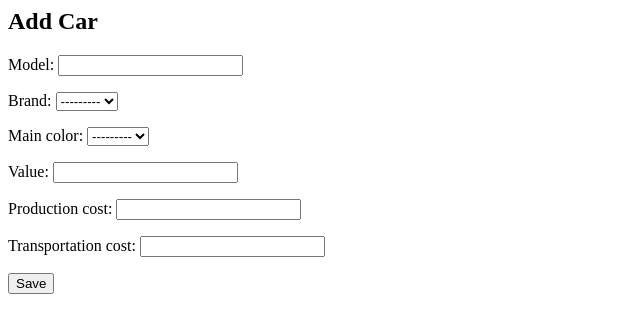
After one commit to vitortamberlini/foxbox-project, a Django app: page /cars/add/ in a window 1280 px wide. The commit adds this page. Shown: the top 333 px of the page, without its empty margins (0-640 px from the left). Run offline with Django 4.2, Linux system fonts and the light colour scheme.

Commit message:
[WIP] Add Car page

```diff
--- /dev/null
+++ b/cars/forms.py
@@ -0,0 +1,33 @@
+from django import forms
+from cars.models import Car
+
+
+class CarForm(forms.ModelForm):
+    class Meta:
+        model = Car
+        fields = [
+            "model",
+            "brand",
+            "main_color",
+            "value",
+            "production_cost",
+            "transportation_cost",
+        ]
+
+    def clean_value(self):
+        value = self.cleaned_data.get("value")
+        if value < 0:
+            raise forms.ValidationError("Value can't be negative.")
+        return value
+
+    def clean_production_cost(self):
+        production_cost = self.cleaned_data.get("production_cost")
+        if production_cost < 0:
+            raise forms.ValidationError("Production cost can't be negative.")
+        return production_cost
+
+    def clean_transportation_cost(self):
+        transportation_cost = self.cleaned_data.get("transportation_cost")
+        if transportation_cost < 0:
+            raise forms.ValidationError("Transportation cost can't be negative.")
+        return transportation_cost
--- a/cars/models.py
+++ b/cars/models.py
@@ -3,20 +3,20 @@ from django.db import models
 from core.models import BaseModel
 
 
+class BrandChoices(models.TextChoices):
+    BMW = "bmw", "BMW"
+    FORD = "ford", "Ford"
+
+
+class ColorChoices(models.TextChoices):
+    RED = "red", "Red"
+    BLUE = "blue", "Blue"
+
+
 class Car(BaseModel):
-    BRAND_CHOICES = [
-        ("bmw", "BMW"),
-        ("ford", "Ford"),
-    ]
-
-    COLOR_CHOICES = [
-        ("red", "Red"),
-        ("blue", "Blue"),
-    ]
-
     model = models.CharField(max_length=200)
-    brand = models.CharField(max_length=50, choices=BRAND_CHOICES)
-    main_color = models.CharField(max_length=50, choices=COLOR_CHOICES)
+    brand = models.CharField(max_length=50, choices=BrandChoices.choices)
+    main_color = models.CharField(max_length=50, choices=ColorChoices.choices)
     value = models.IntegerField()
     production_cost = models.IntegerField()
     transportation_cost = models.IntegerField()
--- a/cars/urls.py
+++ b/cars/urls.py
@@ -1,8 +1,10 @@
 from django.urls import path
-from cars.views import CarListView
+
+from cars.views import CarListView, CarCreateView
 
 app_name = "cars"
 
 urlpatterns = [
-    path("", CarListView.as_view(), name="car-list"),
+    path("cars/", CarListView.as_view(), name="car-list"),
+    path("cars/add/", CarCreateView.as_view(), name="car-create"),
 ]
--- a/cars/views.py
+++ b/cars/views.py
@@ -1,10 +1,17 @@
-from django.views.generic import ListView
+from django.views.generic import ListView, CreateView
 
+from cars.forms import CarForm
 from cars.models import Car
 
 
-# Create your views here.
 class CarListView(ListView):
     model = Car
     context_object_name = "cars"
     template_name = "cars/car_list.html"
+
+
+class CarCreateView(CreateView):
+    model = Car
+    form_class = CarForm
+    template_name = "cars/car_form.html"
+    success_url = "/cars/"
--- a/project/urls.py
+++ b/project/urls.py
@@ -1,7 +1,10 @@
 from django.contrib import admin
-from django.urls import path, include
+from django.urls import path, include, re_path
+from django.views.generic import RedirectView
+
 
 urlpatterns = [
     path("admin/", admin.site.urls),
     path("", include("cars.urls", namespace="cars")),
+    re_path(r"^.*$", RedirectView.as_view(pattern_name="cars:car-list")),
 ]
--- /dev/null
+++ b/pytest.ini
@@ -0,0 +1,2 @@
+[pytest]
+DJANGO_SETTINGS_MODULE = project.settings
--- /dev/null
+++ b/templates/cars/car_form.html
@@ -0,0 +1,11 @@
+{% load static %}
+
+{% block content %}
+  <h2>Add Car</h2>
+  <form method="post" class="form-group">
+    {% csrf_token %}
+    {{ form.as_p }}
+
+    <button type="submit" class="btn btn-primary">Save</button>
+  </form>
+{% endblock %}
```
Also changed, not shown: cars/tests/test_forms.py (added, +55 -0 lines), cars/tests/test_views.py (+13 -2 lines), templates/cars/car_list.html (+4 -4 lines), .github/workflows/django.yml, 1 other file.
